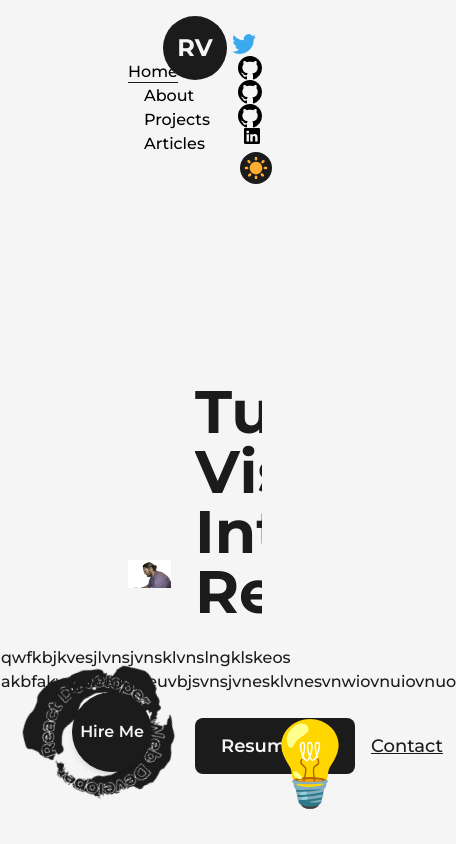
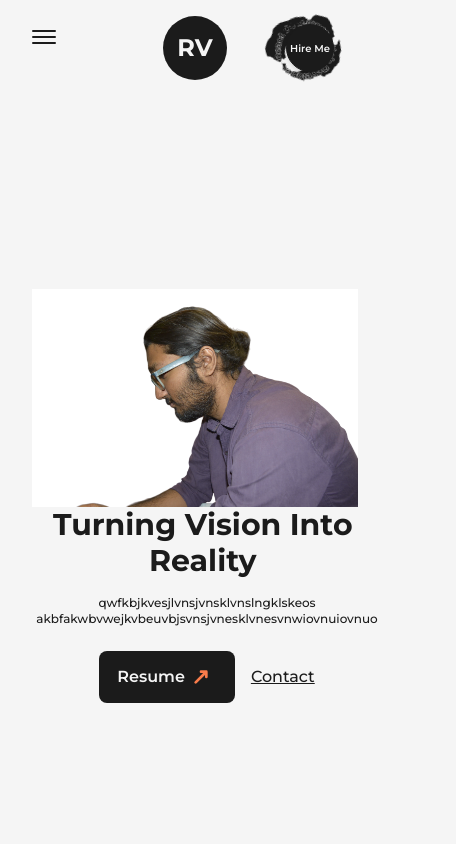
Before and after one commit to 01rohanv/my_portfolio, a Next.js app: page / in a window 390 px wide. Shown: the top 844 px of the page, 456 px wide, since content can reach past the window. Built offline with nearby package versions, Linux system fonts and the light colour scheme.

Commit message:
home page responsiveness done

```diff
--- a/app/components/AnimatedText.jsx
+++ b/app/components/AnimatedText.jsx
@@ -30,7 +30,7 @@
 
 const AnimatedText = ({ text, className = "" }) => {
   return (
-    <div className="w-full mx-auto py-2 flex items-center justify-center text-center overflow-hidden">
+    <div className="w-full mx-auto py-2 flex items-center justify-center text-center overflow-hidden sm:py-0">
       <motion.h1
         className={`inline-block w-full text-dark font-bold capitalize text-8xl dark:text-light ${className}`}
         variants={quote}
--- a/app/components/HireMe.jsx
+++ b/app/components/HireMe.jsx
@@ -4,8 +4,8 @@
 
 const HireMe = () => {
   return (
-    <div className="fixed left-4 bottom-4 flex items-center justify-center overflow-hidden">
-      <div className="w-48 h-auto flex items-center justify-center relative">
+    <div className="fixed left-4 bottom-4 flex items-center justify-center overflow-hidden md:right-8 md:left-auto md:top-0 md:bottom-auto md:absolute">
+      <div className="w-48 h-auto flex items-center justify-center relative md:w-24">
         <CircularText
           className={"fill-dark animate-spin-slow dark:fill-light"}
         />
@@ -13,7 +13,7 @@
         <Link
           href="mailto:abcd@gmail.com"
           className="flex items-center justify-center absolute left-1/2 top-1/2 -translate-x-1/2 -translate-y-1/2 bg-dark text-light shadow-md border border-solid border-dark w-20 h-20 rounded-full font-semibold hover:bg-light hover:text-dark
-          dark:bg-light dark:text-dark hover:dark:bg-dark hover:dark:text-light hover:dark:border-light"
+          dark:bg-light dark:text-dark hover:dark:bg-dark hover:dark:text-light hover:dark:border-light md:w-12 md:h-12 md:text-[10px]"
         >
           Hire Me
         </Link>
--- a/app/components/Layout.jsx
+++ b/app/components/Layout.jsx
@@ -3,7 +3,7 @@
 const Layout = ({ children, className = "" }) => {
   return (
     <div
-      className={`w-full h-full inline-block z-0 bg-light p-32 dark:bg-dark ${className}`}
+      className={`w-full h-full inline-block z-0 bg-light p-32 dark:bg-dark xl:p-24 lg:p-16 md:p-12 sm:p-8 ${className}`}
     >
       {children}
     </div>
--- a/app/components/Navbar.jsx
+++ b/app/components/Navbar.jsx
@@ -1,8 +1,8 @@
 "use client";
 import Link from "next/link";
-import React from "react";
+import React, { useState } from "react";
 import Logo from "./Logo";
-import { usePathname } from "next/navigation";
+import { usePathname, useRouter } from "next/navigation";
 import { MoonIcon, SunIcon, TwitterIcon } from "./Icons";
 import { GitHubIcon } from "./Icons";
 import { LinkedinIcon } from "./Icons";
@@ -26,15 +26,68 @@
   );
 };
 
+const CustomMobileLink = ({ href, title, className = "", toggle }) => {
+  const router = useRouter();
+  const pathname = usePathname();
+  console.log(pathname, "pathname");
+
+  const handleClick = () => {
+    toggle();
+    router.push(href);
+  };
+  return (
+    <button
+      href={href}
+      className={`${className} relative group text-light dark:text-dark my-2`}
+      onClick={handleClick}
+    >
+      {title}
+      <span
+        className={`h-[1px] inline-block  bg-light dark:bg-dark absolute left-0 -bottom-0.5 group-hover:w-full transition-[width] ease duration-300 ${
+          pathname === href ? "w-full" : "w-0"
+        }`}
+      >
+        &nbsp;
+      </span>
+    </button>
+  );
+};
+
 const Navbar = () => {
   const [mode, setMode] = useThemeSwitcher();
+  const [isOpen, setIsOpen] = useState(false);
+
+  const handleClick = () => {
+    setIsOpen(!isOpen);
+  };
   return (
-    <header className="w-full px-32 py-8 font-medium flex items-center justify-between dark:text-light">
+    <header className="w-full px-32 py-8 font-medium flex items-center justify-between dark:text-light relative z-10 lg:px-16 md:px-12 sm:px-8">
+      <button
+        className=" flex-col justify-center items-center hidden lg:flex"
+        onClick={handleClick}
+      >
+        <span
+          className={`bg-dark dark:bg-light transition-all duration-300 ease-out block h-0.5 w-6 rounded-sm  ${
+            isOpen ? "rotate-45 translate-y-1" : "-translate-y-0.5"
+          }`}
+        ></span>
+        <span
+          className={`bg-dark dark:bg-light transition-all duration-300 ease-out block h-0.5 w-6 rounded-sm my-0.5 ${
+            isOpen ? "opacity-0" : "opacity-100"
+          }`}
+        ></span>
+        <span
+          className={`bg-dark dark:bg-light transition-all duration-300 ease-out block h-0.5 w-6 rounded-sm   ${
+            isOpen ? "-rotate-45 -translate-y-1" : "translate-y-0.5"
+          }`}
+        ></span>
+      </button>
+
+      <div className="w-full flex justify-between items-center lg:hidden">
         <nav>
           <CustomLink href="/" title="Home" className="mr-4" />
           <CustomLink href="/about" title="About" className="mx-4" />
           <CustomLink href="/project" title="Projects" className="mx-4" />
-        <CustomLink href="/articles" title="Articles" className="ml-4" />
         </nav>
 
         <nav className="flex items-center justify-center flex-wrap">
@@ -77,7 +130,7 @@
           <motion.a
             href="https://linkedin.com"
             target={"_blank"}
-          className="w-6 ml-3"
+            className="w-6 mt-1 ml-3"
             whileHover={{ y: -2 }}
             whileTap={{ scale: 0.9 }}
           >
@@ -97,6 +150,99 @@
             )}
           </button>
         </nav>
+      </div>
+
+      {isOpen ? (
+        <motion.div
+          initial={{ scale: 0, opacity: 0, x: "-50%", y: -"50%" }}
+          animate={{ scale: 1, opacity: 1 }}
+          className="min-w-[70vw] flex flex-col justify-between z-30 items-center fixed top-1/2 left-1/2 -translate-x-1/2 -translate-y-1/2
+    bg-dark/90 dark:bg-light/75 rounded-lg backdrop-blur-md py-32"
+        >
+          <nav className="flex items-center flex-col justify-center">
+            <CustomMobileLink
+              href="/"
+              title="Home"
+              className=""
+              toggle={handleClick}
+            />
+            <CustomMobileLink
+              href="/about"
+              title="About"
+              className=""
+              toggle={handleClick}
+            />
+            <CustomMobileLink
+              href="/project"
+              title="Projects"
+              className=""
+              toggle={handleClick}
+            />
+          </nav>
+
+          <nav className="flex items-center justify-center flex-wrap mt-2">
+            <motion.a
+              href="https://twitter.com"
+              target={"_blank"}
+              whileHover={{ y: -2 }}
+              whileTap={{ scale: 0.9 }}
+              className="w-6 mr-3 sm:mx-1"
+            >
+              <TwitterIcon />
+            </motion.a>
+            <motion.a
+              href="https://github.com"
+              target={"_blank"}
+              className="w-6 mx-3 bg-light rounded-full sm:mx-1"
+              whileHover={{ y: -2 }}
+              whileTap={{ scale: 0.9 }}
+            >
+              <GitHubIcon />
+            </motion.a>
+            <motion.a
+              href="https://github.com"
+              target={"_blank"}
+              className="w-6 mx-3 bg-light rounded-full sm:mx-1"
+              whileHover={{ y: -2 }}
+              whileTap={{ scale: 0.9 }}
+            >
+              <GitHubIcon />
+            </motion.a>
+            <motion.a
+              href="https://github.com"
+              target={"_blank"}
+              className="w-6 mx-3 bg-light rounded-full sm:mx-1"
+              whileHover={{ y: -2 }}
+              whileTap={{ scale: 0.9 }}
+            >
+              <GitHubIcon />
+            </motion.a>
+            <motion.a
+              href="https://linkedin.com"
+              target={"_blank"}
+              className="w-6 mt-1 ml-3 sm:mx-1"
+              whileHover={{ y: -2 }}
+              whileTap={{ scale: 0.9 }}
+            >
+              <LinkedinIcon />
+            </motion.a>
+
+            <button
+              onClick={() => setMode(mode === "light" ? "dark" : "light")}
+              className={`ml-3 flex items-center justify-center rounded-full p-1
+        ${mode === "light" ? "bg-dark text-light" : "bg-light text-dark"}
+        `}
+            >
+              {mode === "dark" ? (
+                <MoonIcon className={"fill-dark !w-6"} />
+              ) : (
+                <SunIcon className={"fill-dark !w-6"} />
+              )}
+            </button>
+          </nav>
+        </motion.div>
+      ) : null}
+
       <div className="absolute left-[50%] top-2 translate-x-[-50%]">
         <Logo />
       </div>
--- a/app/page.js
+++ b/app/page.js
@@ -10,32 +10,34 @@
 export default function Home() {
   return (
     <main className="flex items-center text-dark w-full min-h-screen dark:text-light">
-      <Layout className="pt-0">
-        <div className="flex items-center justify-between w-full">
-          <div className="w-1/2">
+      <Layout className="pt-0 md:pt-16 sm:pt-8 ">
+        <div className="flex items-center justify-between w-full lg:flex-col">
+          <div className="w-1/2 md:w-full">
             <Image
               src={profilePic}
               alt="Rohan"
-              className="w-full h-auto"
+              className="w-full h-auto lg:hidden md:inline-block md:w-full"
               priority
               sizes="(max-width:768px) 100vw ,(max-width:1200px) 50vw,50vw"
             />
           </div>
-          <div className="w-1/2 flex flex-col items-center self-center ml-6">
+          <div className="w-1/2 flex flex-col items-center self-center ml-6 lg:w-full lg:text-center">
             <AnimatedText
               text="Turning Vision into Reality"
-              className="!text-6xl !text-left"
+              className="!text-6xl !text-left
+              xl:!text-5xl lg:!text-center lg:!text-6xl md:!text-5xl sm:!text-3xl
+              "
             />
-            <p className="my-4 text-base font-medium">
+            <p className="my-4 text-base font-medium md:text-sm sm:text-xs">
               qwfkbjkvesjlvnsjvnsklvnslngklskeos
               akbfakwbvwejkvbeuvbjsvnsjvnesklvnesvnwiovnuiovnuo
             </p>
-            <div className="flex items-center self-start mt-2">
+            <div className="flex items-center self-start mt-2 lg:self-center">
               <Link
                 href="/dummy.pdf"
                 target="_blank"
                 className="flex items-center bg-dark text-light p-2.5 px-6 rounded-lg text-lg font-semibold hover:bg-light hover:text-dark border-2 border-solid border-transparent hover:border-dark
-                dark:bg-light dark:text-dark hover:dark:bg-dark hover:dark:text-light hover:dark:border-light"
+                dark:bg-light dark:text-dark hover:dark:bg-dark hover:dark:text-light hover:dark:border-light md:p-2 md:px-4 md:text-base"
                 download={true}
               >
                 Resume <LinkArrow className="!w-8" />
@@ -43,7 +45,7 @@
               <Link
                 href="mailto:abc@gmail.com"
                 target="_blank"
-                className="ml-4 text-lg font-medium capitalize text-dark underline dark:text-light"
+                className="ml-4 text-lg font-medium capitalize text-dark underline dark:text-light md:text-base"
               >
                 Contact
               </Link>
@@ -52,7 +54,7 @@
         </div>
       </Layout>
       <HireMe />
-      <div className="absolute right-8 bottom-8 inline-block w-24">
+      <div className="absolute right-8 bottom-8 inline-block w-24 md:hidden">
         <Image src={lightBulb} alt="Rohan" className="w-full h-auto" />
       </div>
     </main>
--- a/tailwind.config.js
+++ b/tailwind.config.js
@@ -29,6 +29,24 @@
           " repeating-radial-gradient(rgba(255,255,255,0.5) 2px, #1b1b1b 8px,#1b1b1b 100px);",
       },
     },
+    screens: {
+      "2xl": { max: "1535px" },
+      // => @media (min-width: 1535px) { ... }
+
+      xl: { max: "1279px" },
+      // => @media (min-width: 1279px) { ... }
+
+      lg: { max: "1023px" },
+      // => @media (min-width: 1023px) { ... }
+
+      md: { max: "767px" },
+      // => @media (min-width: 767px) { ... }
+
+      sm: { max: "639px" },
+      // => @media (min-width: 639px) { ... }
+      xs: { max: "479px" },
+      // => @media (min-width: 479px) { ... }
+    },
   },
   plugins: [],
 };
```
Also changed, not shown: app/components/Footer.jsx (+6 -3 lines). Lines whose indentation alone changed are shown as unchanged.
